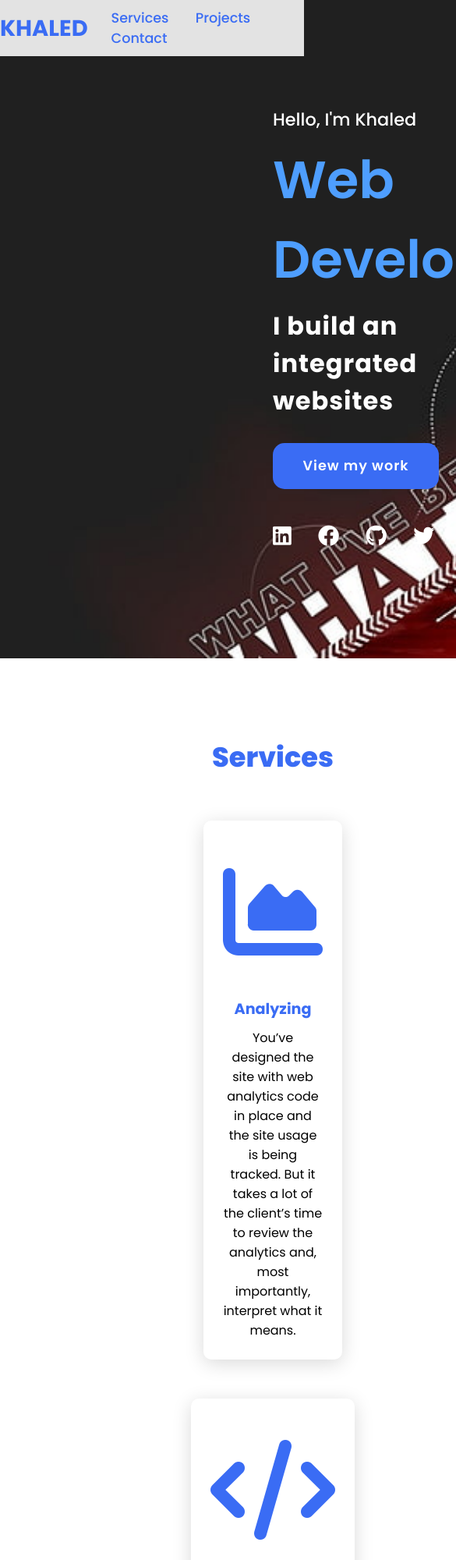
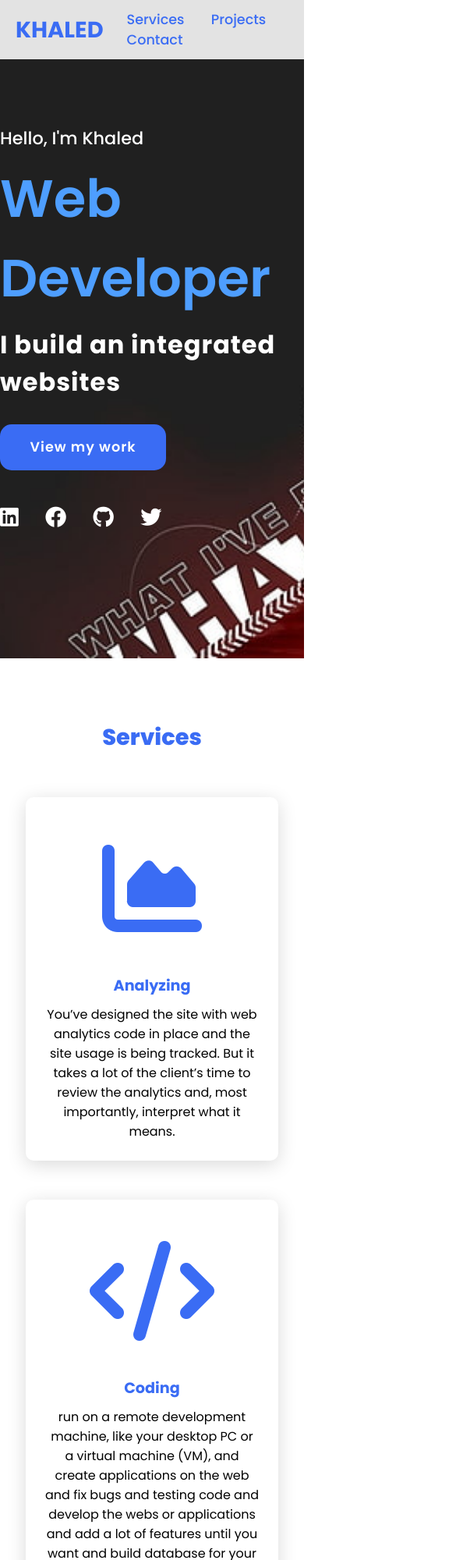
Before and after one commit to khaled-samy/MyPortfolio, a plain HTML site: page index.html in a window 390 px wide. Shown: the top 2000 px of the page at 78% size, 585 px wide, since content can reach past the window. Drawn offline with Linux system fonts and the light colour scheme.

Commit message:
style responsive

```diff
--- a/style.css
+++ b/style.css
@@ -233,3 +233,31 @@ section {
   font-size: 1.3em;
   padding: 0 12px 0 0;
 }
+
+@media (max-width:1023px) {
+  header {
+    padding: 12px 20px;
+  }
+
+  .title {
+    font-size: 1.8em;
+  }
+
+  section {
+    padding: 80px 0;
+  }
+
+  .main-content h2 {
+    font-size: 1em;
+  }
+
+  .main-content h3 {
+    font-size: 1.6em;
+  }
+
+  .content {
+    flex-direction: column;
+    align-items: center;
+  }
+
+}
```
